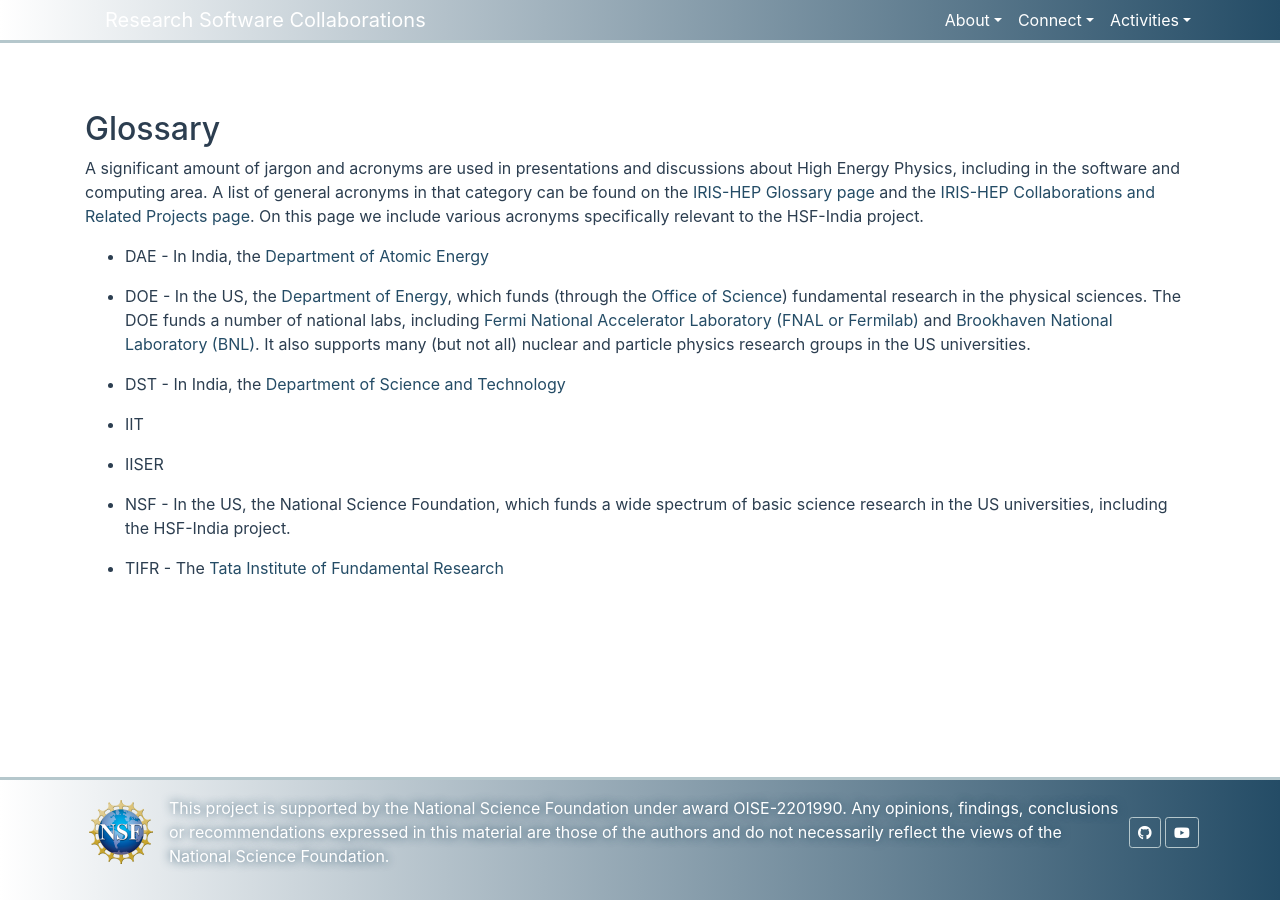
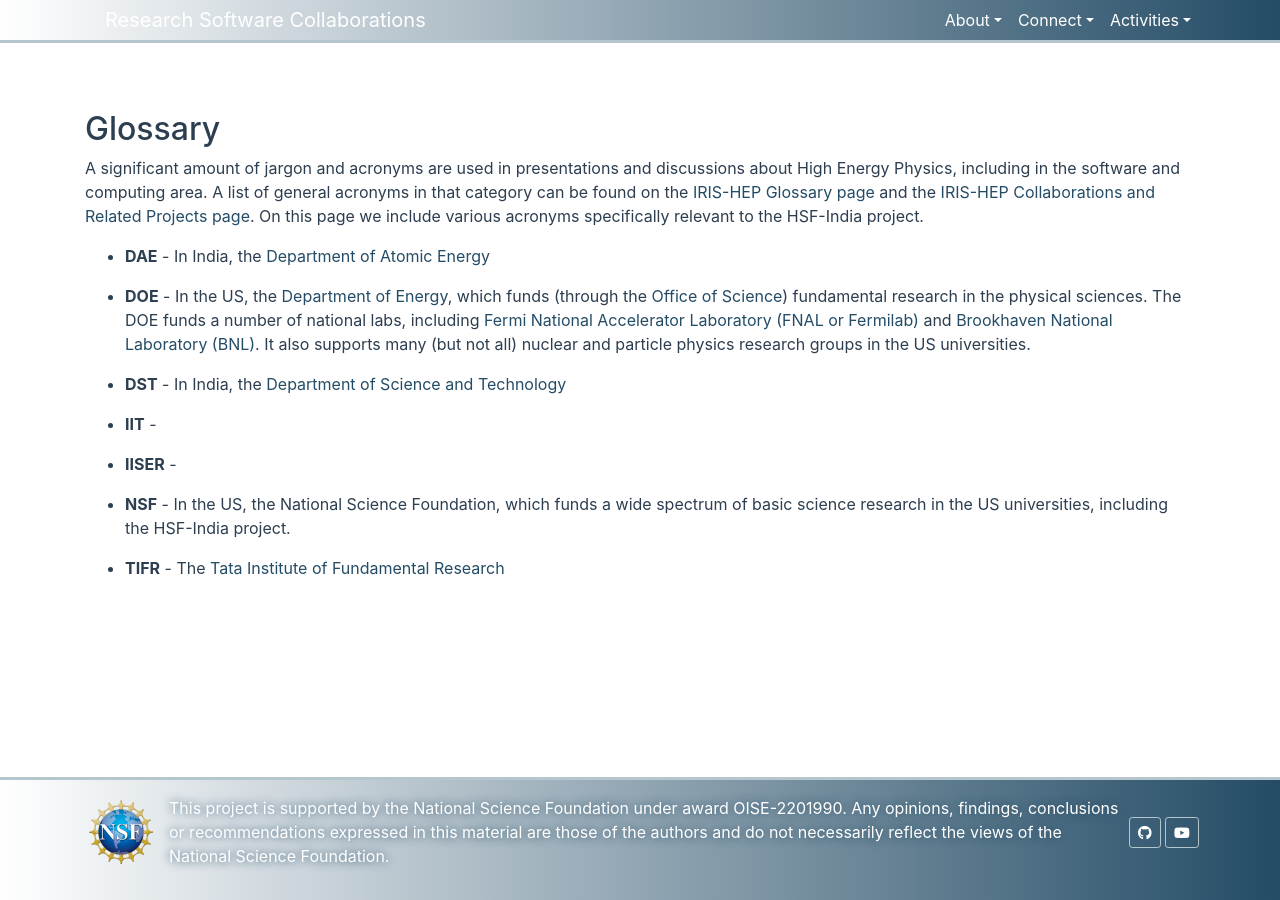
Before and after one commit to research-software-collaborations/research-software-collaborations.github.io, a Jekyll site: the page built from pages/info/glossary.md, in a window 1280 px wide. Built offline with Jekyll 4.4.1, drawn with Linux system fonts in a browser that asks for light colours; cached includes are drawn as plain includes.

Commit message:
boldface acronym entries

```diff
--- a/pages/info/glossary.md
+++ b/pages/info/glossary.md
@@ -13,16 +13,16 @@ on the [IRIS-HEP Glossary page](https://iris-hep.org/glossary.html) and
 the [IRIS-HEP Collaborations and Related Projects page](https://iris-hep.org/collaborations). On this page we include various acronyms specifically relevant
 to the HSF-India project.
 
-  * DAE - In India, the [Department of Atomic Energy](https://dae.gov.in)
+  * **DAE** - In India, the [Department of Atomic Energy](https://dae.gov.in)
 
-  * DOE - In the US, the [Department of Energy](https://www.energy.gov), which funds (through the [Office of Science](https://www.energy.gov/science/office-science)) fundamental research in the physical sciences. The DOE funds a number of national labs, including [Fermi National Accelerator Laboratory (FNAL or Fermilab)](https://www.fnal.gov) and [Brookhaven National Laboratory (BNL)](https://www.bnl.gov/world/). It also supports many (but not all) nuclear and particle physics research groups in the US universities.
+  * **DOE** - In the US, the [Department of Energy](https://www.energy.gov), which funds (through the [Office of Science](https://www.energy.gov/science/office-science)) fundamental research in the physical sciences. The DOE funds a number of national labs, including [Fermi National Accelerator Laboratory (FNAL or Fermilab)](https://www.fnal.gov) and [Brookhaven National Laboratory (BNL)](https://www.bnl.gov/world/). It also supports many (but not all) nuclear and particle physics research groups in the US universities.
 
-  * DST - In India, the [Department of Science and Technology](https://dst.gov.in)
+  * **DST** - In India, the [Department of Science and Technology](https://dst.gov.in)
 
-  * IIT
+  * **IIT** -
 
-  * IISER
+  * **IISER** -
 
-  * NSF - In the US, the National Science Foundation, which funds a wide spectrum of basic science research in the US universities, including the HSF-India project.
+  * **NSF** - In the US, the National Science Foundation, which funds a wide spectrum of basic science research in the US universities, including the HSF-India project.
 
-  * TIFR - The [Tata Institute of Fundamental Research](https://www.tifr.res.in)
+  * **TIFR** - The [Tata Institute of Fundamental Research](https://www.tifr.res.in)
```
